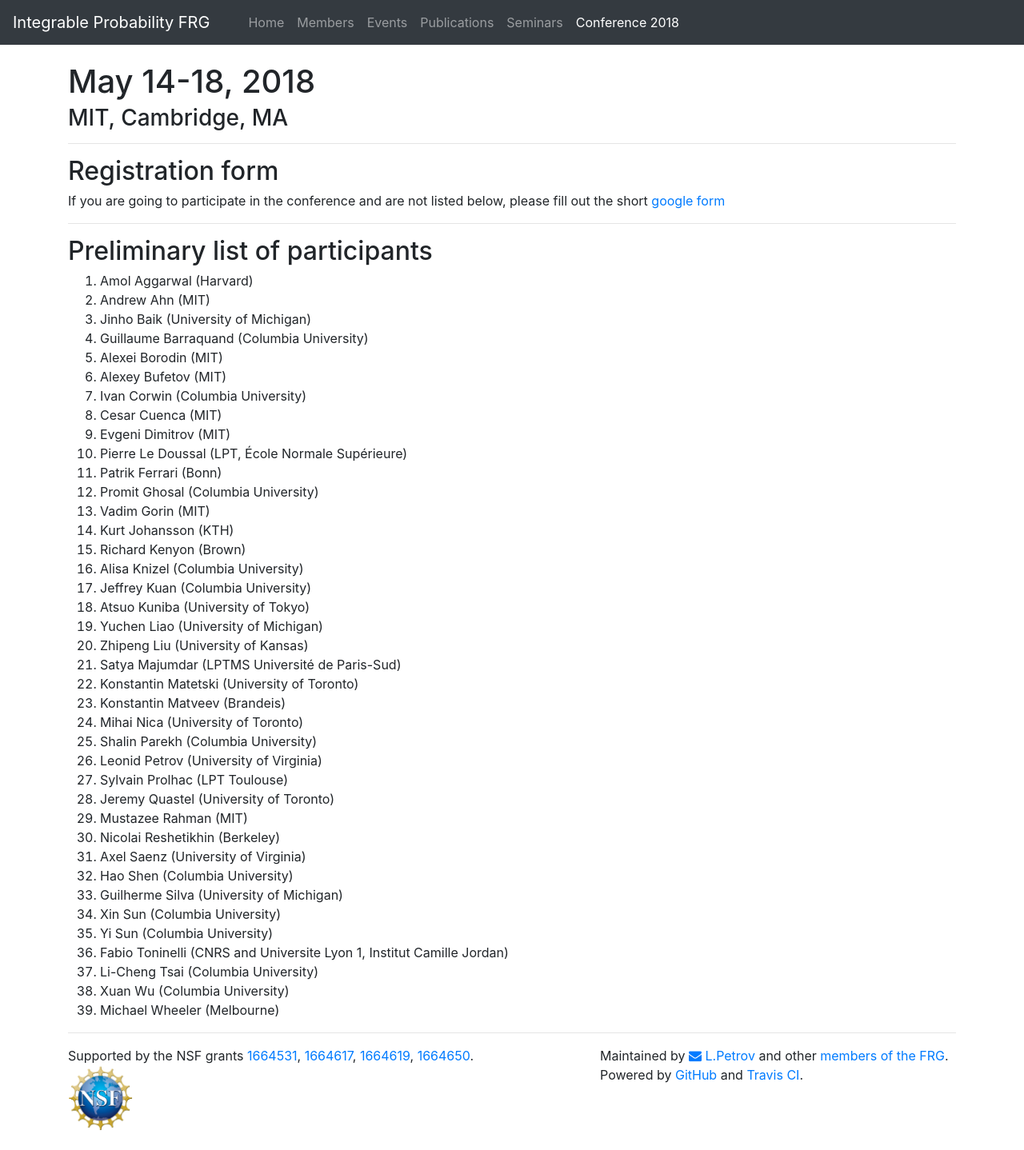
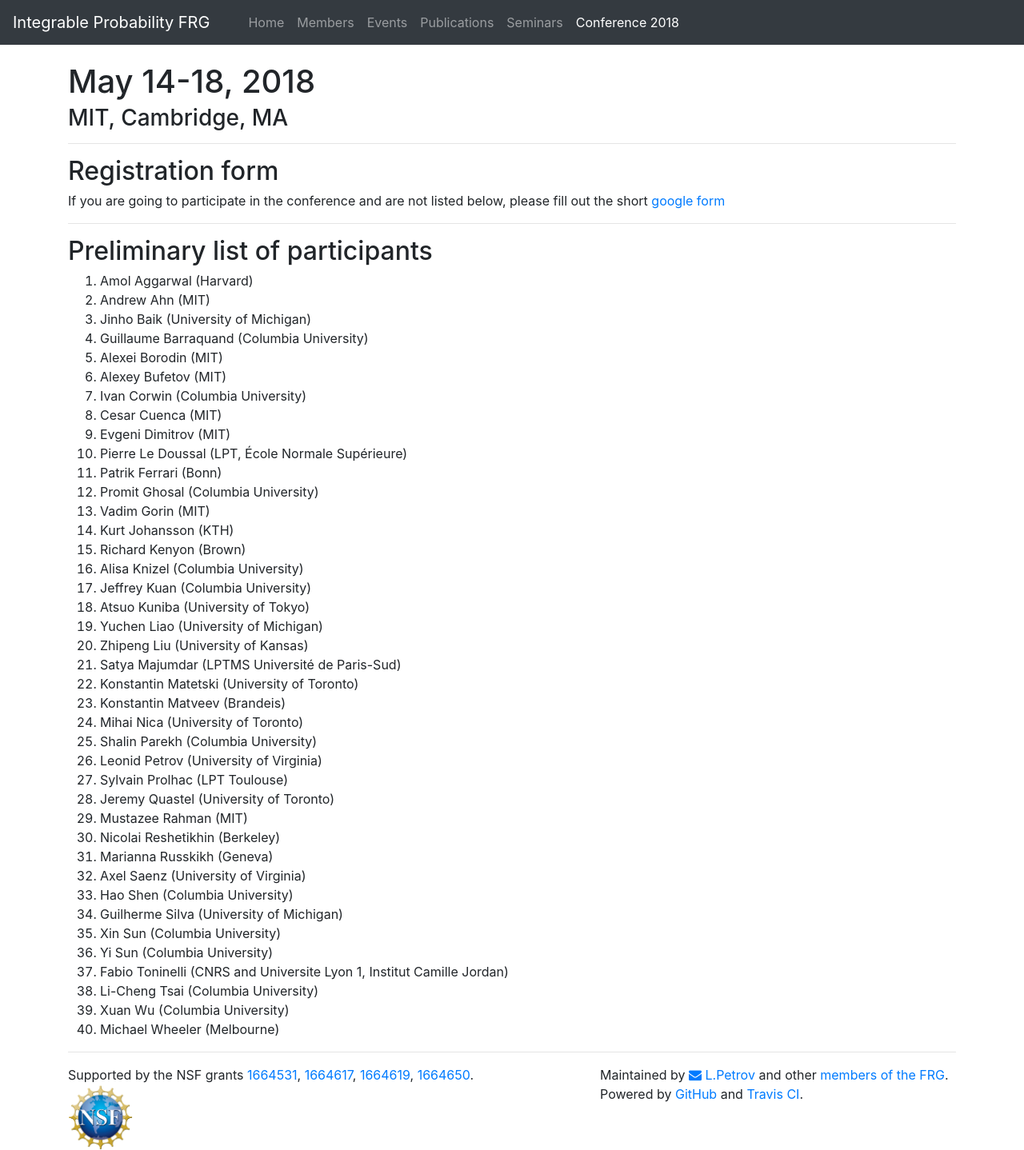
Before and after one commit to int-prob/int-prob-code, a Jekyll site: the page built from conference2018/index.md, in a window 1280 px wide. Shown: the whole page at 80% size. Built offline with Jekyll 4.4.1, drawn with Linux system fonts in a browser that asks for light colours; nearby versions of some CDN libraries; before the commit the page ends 1414 px from its top, so only the background shows below that.

Commit message:
Update index.md

```diff
--- a/conference2018/index.md
+++ b/conference2018/index.md
@@ -50,6 +50,7 @@ If you are going to participate in the conference and are not listed below, plea
 1. Jeremy Quastel (University of Toronto)
 1. Mustazee Rahman (MIT)
 1. Nicolai Reshetikhin (Berkeley)
+1. Marianna Russkikh (Geneva)
 1. Axel Saenz (University of Virginia)
 1. Hao Shen (Columbia University)
 1. Guilherme Silva (University of Michigan)
```
